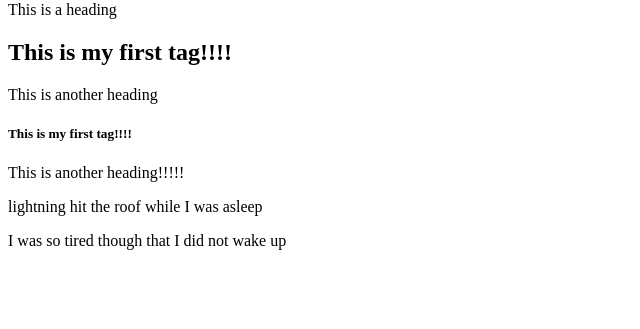
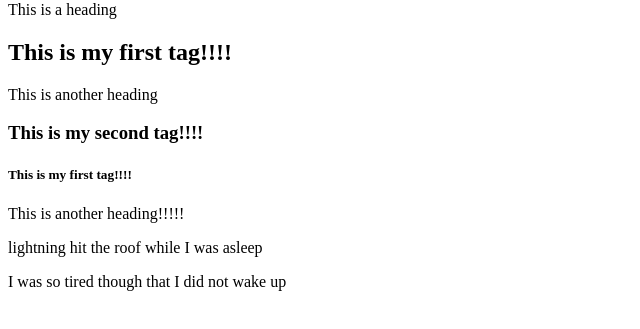
Before and after one commit to athinaeos/lecture0, a plain HTML site: page firstpage.html in a window 1280 px wide. Shown: the part 79-408 px from the top of the page, without its empty margins (0-640 px from the left). Drawn offline with Linux system fonts and the light colour scheme.

Commit message:
Update firstpage.html

```diff
--- a/firstpage.html
+++ b/firstpage.html
@@ -14,7 +14,7 @@ This is a heading
 <h2>This is my first tag!!!!</h2>
 
 This is another heading
-
+<h3>This is my second tag!!!!</h3>
 
 <h5>This is my first tag!!!!</h5>
 
```
